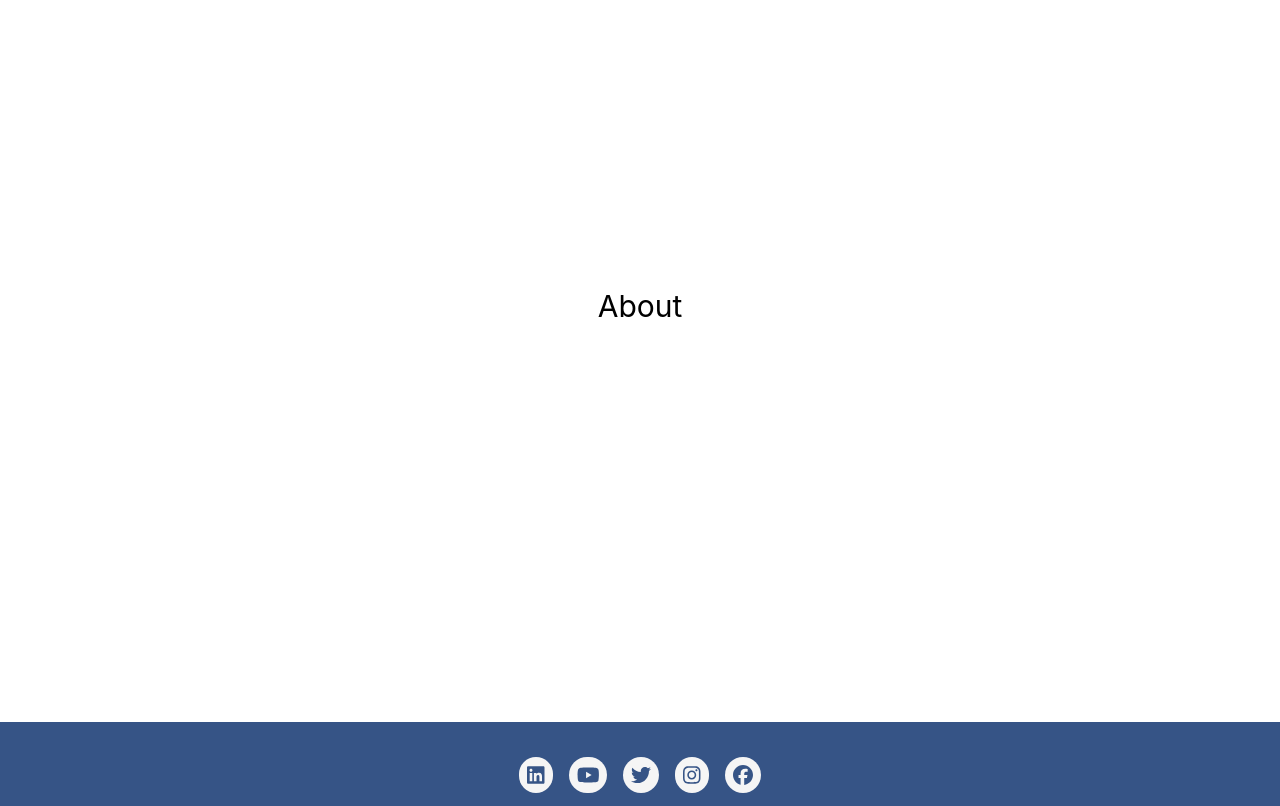
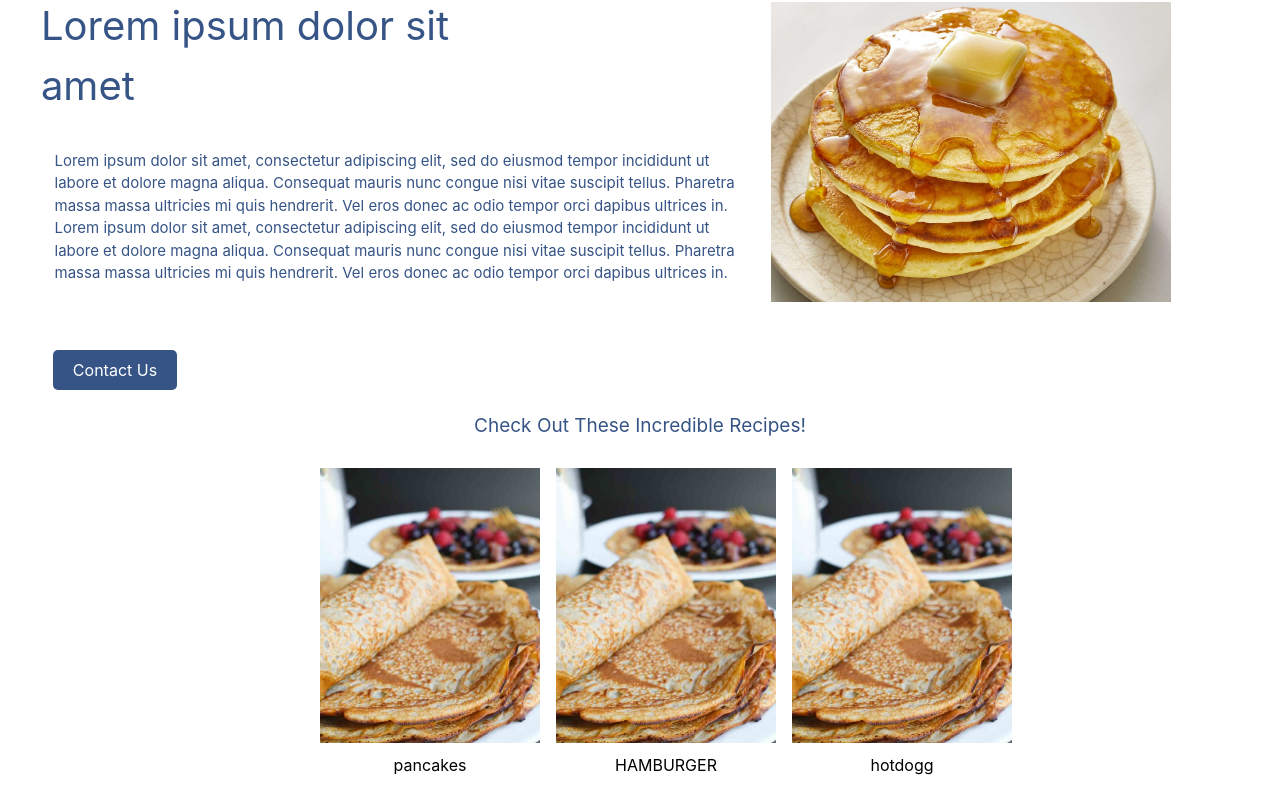
Before and after one commit to SimpleBites/FrontEnd, a React (Create React App) app in the folder app/: page /About in a window 1280 px wide. Shown: the part 354-1160 px from the top of the page. Built offline with nearby package versions, Linux system fonts and the light colour scheme.

Commit message:
Update About page

```diff
--- a/app/src/components/pages/About.js
+++ b/app/src/components/pages/About.js
@@ -1,10 +1,50 @@
-import React from 'react';
+import React, { useState, useEffect } from 'react';
+import CustomLink from '../CustomLink';
 
 export default function About() {
-     return <div class="flex justify-center items-center h-screen">
-     <h1 class="text-3xl text-black">About</h1>
-   </div>
+  const [recipes, setRecipes] = useState([]);
 
+  useEffect(() => {
+    const fetchData = async () => {
+      try {
+        const response = await fetch('/data2.json');
+        const data = await response.json();
+        setRecipes(data.recipes.slice(0, 3));
+      } catch (error) {
+        console.error('Error fetching data:', error);
+      }
+    };
 
+    fetchData();
+  }, []);
 
+  return (
+    <div className="flex flex-col items-center mt-20 min-h-screen">
+      <h1 className="title-about-page mb-4" style={{ color: '#365486', fontSize: '40px', marginRight: '790px', textAlign: 'left', marginTop: '10px' }}>Lorem ipsum dolor sit <br />amet</h1>
+      <div className="flex justify-center items-center">
+        <p className="mr-4" style={{ width: '700px', marginBottom: '40px', marginLeft: '-25px', color: '#365486', fontSize: '15px', textAlign: 'left' }}>
+          Lorem ipsum dolor sit amet, consectetur adipiscing elit, sed do eiusmod tempor incididunt ut labore et dolore magna aliqua. Consequat mauris nunc congue nisi vitae suscipit tellus. Pharetra massa massa ultricies mi quis hendrerit. Vel eros donec ac odio tempor orci dapibus ultrices in. Lorem ipsum dolor sit amet, consectetur adipiscing elit, sed do eiusmod tempor incididunt ut labore et dolore magna aliqua. Consequat mauris nunc congue nisi vitae suscipit tellus. Pharetra massa massa ultricies mi quis hendrerit. Vel eros donec ac odio tempor orci dapibus ultrices in.
+        </p>
+        <img src="/pancakes.jpg" alt="Pancakes" className="object-cover about-image" style={{ width: '400px', height: '300px', marginRight: '30px', marginTop: '-130px', marginBottom: '40px' }} />
+      </div>
+      <div className="flex justify-center items-center mt-4">
+        <CustomLink to="/contact" className="contact-button" style={{ backgroundColor: '#365486', marginRight: '1050px', padding: '10px 20px', color: '#fff', border: 'none', borderRadius: '5px', fontSize: '16px', cursor: 'pointer' }}>Contact Us</CustomLink>
+      </div>
+      <div>
+        <p className="text-recipe-about" style={{ fontSize: '19px', color: '#365486', marginBottom: '22px', marginTop: '30px' }}>Check Out These Incredible Recipes!</p>
+      </div>
+
+      <div className="grid grid-cols-1 md:grid-cols-4 gap-4 ml-80 pr-8" style={{ flexDirection: 'row' }}>
+        {recipes.map((recipe, index) => (
+          <CustomLink key={index} to={`/${recipe.category_id}`} className="flex flex-col items-center">
+            <img src={recipe.image} alt={recipe.title} className="object-cover" style={{ width: '275px', height: '275px', margin: '5px', marginBottom: '10px' }} />
+            <div className="text-center">
+              <h2 className="">{recipe.title}</h2>
+            </div>
+          </CustomLink>
+        ))}
+      </div>
+      <span className="white-space"> white space </span>
+    </div>
+  );
 }
```
